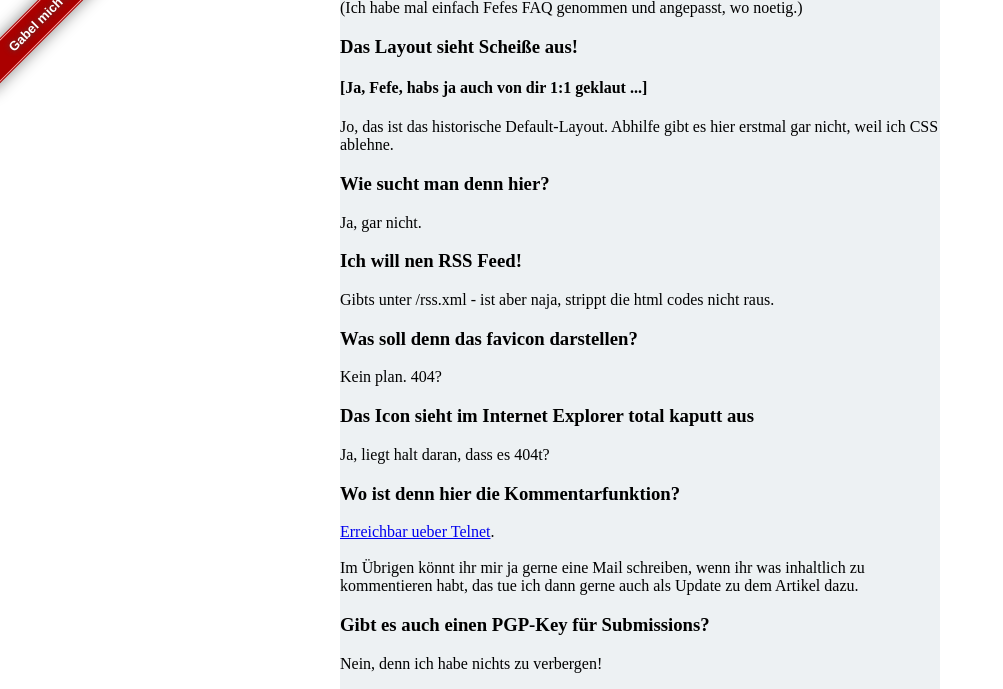
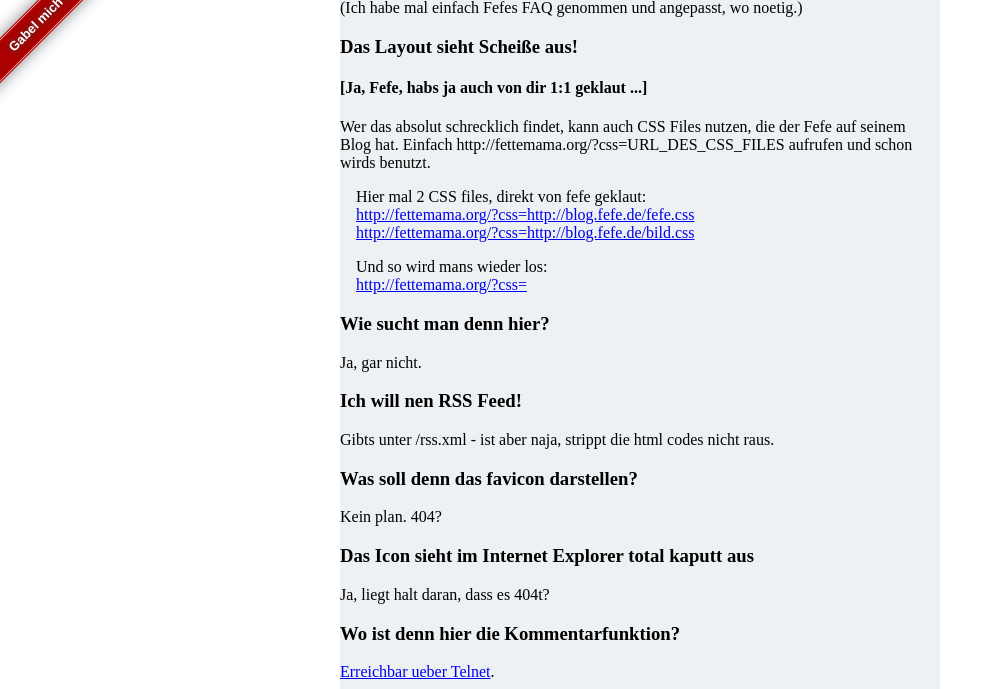
Before and after one commit to kybernetyk/fettemama, a plain HTML site: page web/static/faq.html in a window 1280 px wide. Shown: the part 64-753 px from the top of the page, without its empty margins (0-1003 px from the left). Drawn offline with Linux system fonts and the light colour scheme.

Commit message:
faq updated for css

```diff
--- a/web/static/faq.html
+++ b/web/static/faq.html
@@ -80,7 +80,15 @@
 <h3>Das Layout sieht Scheiße aus!</h3>
 <h4>[Ja, Fefe, habs ja auch von dir 1:1 geklaut ...]</h4>
 
-Jo, das ist das historische Default-Layout.  Abhilfe gibt es hier erstmal gar nicht, weil ich CSS ablehne.
+Wer das absolut schrecklich findet, kann auch CSS Files nutzen, die der Fefe auf seinem Blog hat. Einfach http://fettemama.org/?css=URL_DES_CSS_FILES aufrufen und schon wirds benutzt.
+<p>
+<p>Hier mal 2 CSS files, direkt von fefe geklaut:<br>
+<a href="http://fettemama.org/?css=http://blog.fefe.de/fefe.css">http://fettemama.org/?css=http://blog.fefe.de/fefe.css</a><br>
+<a href="http://fettemama.org/?css=http://blog.fefe.de/bild.css">http://fettemama.org/?css=http://blog.fefe.de/bild.css</a><br>
+</p>
+<p>Und so wird mans wieder los:<br>
+<a href="http://fettemama.org/?css=">http://fettemama.org/?css=</a>
+</p>
 
 <h3>Wie sucht man denn hier?</h3>
 
```
